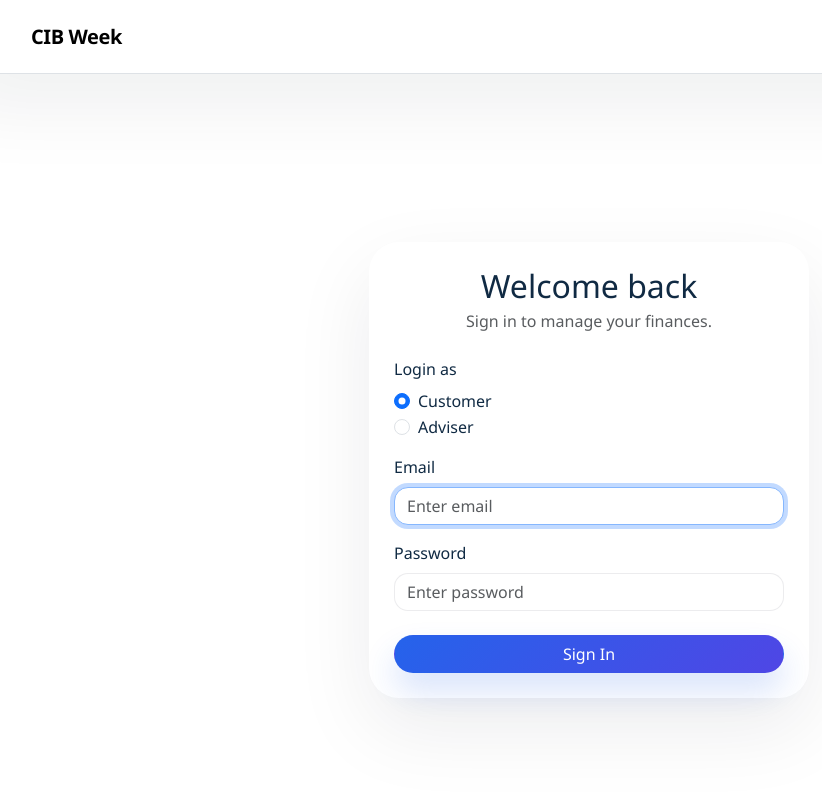
After one commit to OscarPorter/cib-week, a Flask app: page /login in a window 1280 px wide. The commit adds this page. Shown: the whole page, without its empty margins (51-873 px from the left). Run offline with Flask 3, Linux system fonts and the light colour scheme.

Commit message:
added login system and css

```diff
--- a/routes.py
+++ b/routes.py
@@ -1,10 +1,64 @@
-from flask import render_template, request, redirect, url_for, session, flash
+from flask import render_template, request, redirect, url_for, session, flash, make_response
 from werkzeug.security import generate_password_hash, check_password_hash
 from datetime import datetime
 from database import get_db
+from functools import wraps
+
+def no_cache(f):
+    @wraps(f)
+    def decorated_function(*args, **kwargs):
+        response = make_response(f(*args, **kwargs))
+        response.headers['Cache-Control'] = 'no-store, no-cache, must-revalidate, max-age=0'
+        response.headers['Pragma'] = 'no-cache'
+        response.headers['Expires'] = '0'
+        return response
+    return decorated_function
 
 def register_routes(app):
 
     @app.route('/')
+    @no_cache
     def index():
+        if 'user_id' not in session: return redirect(url_for('login'))
+
         return render_template('index.html')
+
+    @app.route('/login', methods=['GET', 'POST'])
+    def login():
+        if request.method == 'POST':
+            db = get_db()
+            user_type = request.form.get('user_type', 'customer')
+            email = request.form.get('email', '').strip()
+            password = request.form.get('password', '')
+            user = None
+            role = None
+
+            if user_type == 'adviser':
+                user = db.execute('SELECT * FROM advisers WHERE email = ?', (email,)).fetchone()
+                role = 'adviser'
+            else:
+                user = db.execute('SELECT * FROM customers WHERE email = ?', (email,)).fetchone()
+                role = 'customer'
+
+            if user and check_password_hash(user['password'], password):
+                session_data = {
+                    'user_id': user['adviser_id'] if role == 'adviser' else user['customer_id'],
+                    'username': user['name'],
+                    'role': role,
+                    'is_manager': bool(user['is_manager']) if role == 'adviser' else False
+                }
+                session.update(session_data)
+
+                if role == 'adviser' and session_data['is_manager']:
+                    flash('Welcome manager. Your adviser account has is_manager access.', 'success')
+
+                return redirect(url_for('index'))
+
+            flash('Invalid email or password. Please try again.', 'danger')
+        return render_template('login.html')
+
+    @app.route('/logout')
+    def logout():
+        session.clear()
+        flash('You have been logged out.', 'success')
+        return redirect(url_for('login'))
--- a/static/style.css
+++ b/static/style.css
@@ -0,0 +1,232 @@
+:root {
+    color-scheme: light;
+    --bg: #edf7ff;
+    --surface: rgba(255,255,255,0.78);
+    --surface-strong: rgba(241,249,255,0.88);
+    --text: #102a43;
+    --muted: #627d9c;
+    --primary: #2563eb;
+    --primary-soft: #dbeafe;
+    --success: #14b8a6;
+    --danger: #dc2626;
+    --border: rgba(37,99,235,0.16);
+}
+
+* {
+    box-sizing: border-box;
+}
+
+body {
+    margin: 0;
+    min-height: 100vh;
+    font-family: "Segoe UI", Tahoma, Geneva, Verdana, sans-serif;
+    background: radial-gradient(circle at top left, rgba(56,189,248,0.16), transparent 30%),
+                radial-gradient(circle at bottom right, rgba(34,197,94,0.10), transparent 28%),
+                linear-gradient(180deg, var(--bg) 0%, #eef7ff 100%);
+    color: var(--text);
+    transition: background-color 0.3s ease, color 0.3s ease;
+}
+
+.bg-soft {
+    background: none;
+}
+
+.navbar {
+    min-height: 74px;
+    background: rgba(255,255,255,0.86);
+    border-bottom: 1px solid rgba(37,99,235,0.12);
+    box-shadow: 0 26px 80px rgba(15, 23, 42, 0.08);
+    backdrop-filter: blur(14px);
+    transition: background-color 0.3s ease, border-color 0.3s ease;
+}
+
+.navbar-brand {
+    font-weight: 800;
+    letter-spacing: -0.02em;
+}
+
+.main-content {
+    padding-top: 104px;
+    padding-bottom: 48px;
+}
+
+.page-heading {
+    font-size: clamp(2rem, 2.6vw, 2.4rem);
+    letter-spacing: -0.04em;
+    color: #0f172a;
+}
+
+.status-pill {
+    border-radius: 999px;
+    font-size: 0.82rem;
+    font-weight: 600;
+    padding: 0.55rem 1rem;
+    background: linear-gradient(135deg, rgba(37,99,235,0.12), rgba(37,99,235,0.04));
+    color: #1d4ed8;
+    border: 1px solid rgba(37,99,235,0.12);
+}
+
+.card-surface,
+.parking-card,
+.login-card {
+    background: var(--surface);
+    border: 1px solid rgba(255,255,255,0.55);
+    box-shadow: 0 30px 80px rgba(15, 23, 42, 0.08);
+    border-radius: 30px;
+    backdrop-filter: blur(18px);
+}
+
+.card-surface {
+    padding: 1.75rem;
+}
+
+.parking-card {
+    padding: 1.45rem;
+}
+
+.parking-grid {
+    display: grid;
+    grid-template-columns: repeat(auto-fit, minmax(70px, 1fr));
+    gap: 14px;
+    margin-top: 1.35rem;
+}
+
+.spot {
+    min-height: 96px;
+    display: flex;
+    align-items: center;
+    justify-content: center;
+    border-radius: 22px;
+    font-weight: 700;
+    font-size: 0.95rem;
+    transition: transform 0.2s ease, box-shadow 0.2s ease, opacity 0.2s ease, background-color 0.2s ease;
+    user-select: none;
+    border: 1px solid transparent;
+    position: relative;
+    overflow: hidden;
+}
+
+.spot::before {
+    content: "";
+    position: absolute;
+    inset: 0;
+    background: radial-gradient(circle at top left, rgba(255,255,255,0.45), transparent 40%);
+    opacity: 0.65;
+    pointer-events: none;
+}
+
+.spot.available {
+    background: linear-gradient(180deg, #ecfdf5 0%, #d1fae5 100%);
+    color: #0f5132;
+    border: 1px solid rgba(34,197,94,0.18);
+    cursor: pointer;
+}
+
+.spot.available:hover {
+    transform: translateY(-3px) scale(1.02);
+    box-shadow: 0 22px 38px rgba(37,99,235,0.14);
+}
+
+.spot.occupied {
+    background: linear-gradient(180deg, #fff1f2 0%, #fee2e2 100%);
+    color: #991b1b;
+    border: 1px solid rgba(248,113,113,0.24);
+    cursor: not-allowed;
+    opacity: 0.96;
+}
+
+.spot.selected {
+    background: linear-gradient(135deg, #2563eb 0%, #5b21b6 100%);
+    color: #ffffff;
+    border-color: rgba(37,99,235,0.4);
+    box-shadow: 0 22px 40px rgba(37,99,235,0.22);
+    transform: translateY(-2px);
+}
+
+.spot-label {
+    display: block;
+    margin-top: 0.4rem;
+    font-size: 0.75rem;
+    color: var(--muted);
+}
+
+.form-control,
+.btn,
+.table {
+    border-radius: 16px;
+}
+
+.form-control {
+    border: 1px solid rgba(15,23,42,0.08);
+    box-shadow: inset 0 1px 0 rgba(255,255,255,0.6);
+    background: #ffffff;
+}
+
+.btn-primary {
+    background: linear-gradient(135deg, #2563eb, #4f46e5);
+    border-color: transparent;
+    box-shadow: 0 18px 32px rgba(37,99,235,0.18);
+}
+
+.btn-outline-primary {
+    border-radius: 999px;
+    border-color: rgba(37,99,235,0.18);
+    color: #2563eb;
+}
+
+.table {
+    background: rgba(255,255,255,0.95);
+}
+
+.table thead th {
+    background: rgba(37,99,235,0.06);
+    border-bottom: 1px solid rgba(37,99,235,0.10);
+    color: #102a43;
+}
+
+.table tbody tr {
+    border-bottom: 1px solid rgba(37,99,235,0.06);
+}
+
+.table tbody tr:hover {
+    background: rgba(37,99,235,0.05);
+}
+
+.table thead th,
+.table tbody td {
+    vertical-align: middle;
+}
+
+.table-responsive {
+    border-radius: 24px;
+    overflow: hidden;
+}
+
+.login-card {
+    max-width: 440px;
+    margin: 2.5rem auto;
+    padding: 1.75rem;
+    border-radius: 30px;
+}
+
+.login-card .form-control {
+    border-radius: 14px;
+}
+
+.login-card .btn {
+    border-radius: 999px;
+}
+
+.alert-custom {
+    border-radius: 16px;
+    border: 1px solid rgba(37,99,235,0.16);
+    background: rgba(37,99,235,0.08);
+    color: #0f172a;
+}
+
+footer {
+    margin-top: 2rem;
+    color: var(--muted);
+    text-align: center;
+    font-size: 0.9rem;
+}
--- a/templates/base.html
+++ b/templates/base.html
@@ -0,0 +1,32 @@
+<!DOCTYPE html>
+<html lang="en">
+<head>
+    <meta charset="UTF-8">
+    <meta name="viewport" content="width=device-width, initial-scale=1.0">
+    <title>{% block title %}Personal Finance Management System{% endblock %}</title>
+    <link href="https://cdn.jsdelivr.net/npm/bootstrap@5.3.2/dist/css/bootstrap.min.css" rel="stylesheet">
+    <link rel="stylesheet" href="{{ url_for('static', filename='style.css') }}">
+</head>
+<body class="bg-soft">
+    <nav class="navbar navbar-expand-lg navbar-light bg-white border-bottom mb-4">
+        <div class="container">
+            <a class="navbar-brand" href="{{ url_for('index') }}">CIB Week</a>
+            <div class="d-flex align-items-center">
+                {% if session.get('username') %}
+                    <span class="me-3 text-muted">Signed in as <strong>{{ session.get('username') }}</strong></span>
+                    {% if session.get('role') %}
+                        <span class="badge bg-info text-dark text-uppercase me-2">{{ session.get('role') }}</span>
+                    {% endif %}
+                    {% if session.get('is_manager') %}
+                        <span class="badge bg-success me-3">Manager</span>
+                    {% endif %}
+                    <a href="{{ url_for('logout') }}" class="btn btn-outline-danger btn-sm">Logout</a>
+                {% endif %}
+            </div>
+        </div>
+    </nav>
+    {% block body %}{% endblock %}
+    <script src="https://cdn.jsdelivr.net/npm/bootstrap@5.3.2/dist/js/bootstrap.bundle.min.js"></script>
+    {% block scripts %}{% endblock %}
+</body>
+</html>
--- a/templates/index.html
+++ b/templates/index.html
@@ -1,5 +1,5 @@
 <!DOCTYPE html>
-
+{% extends 'base.html' %}
 <html lang="en">
   <head>
     <meta charset="UTF-8">
--- /dev/null
+++ b/templates/login.html
@@ -0,0 +1,44 @@
+{% extends 'base.html' %}
+{% block title %}Login{% endblock %}
+{% block body %}
+<main class="container main-content">
+    <div class="login-card bg-white p-4">
+        <div class="text-center mb-4">
+            <h2 class="mb-1">Welcome back</h2>
+            <p class="text-muted mb-0">Sign in to manage your finances.</p>
+        </div>
+        {% with messages = get_flashed_messages(with_categories=true) %}
+            {% if messages %}
+                {% for category, message in messages %}
+                    <div class="alert alert-custom alert-dismissible fade show" role="alert">
+                        {{ message }}
+                        <button type="button" class="btn-close" data-bs-dismiss="alert" aria-label="Close"></button>
+                    </div>
+                {% endfor %}
+            {% endif %}
+        {% endwith %}
+        <form method="post">
+            <div class="mb-3">
+                <label class="form-label">Login as</label>
+                <div class="form-check">
+                    <input class="form-check-input" type="radio" name="user_type" id="customerRadio" value="customer" checked>
+                    <label class="form-check-label" for="customerRadio">Customer</label>
+                </div>
+                <div class="form-check">
+                    <input class="form-check-input" type="radio" name="user_type" id="adviserRadio" value="adviser">
+                    <label class="form-check-label" for="adviserRadio">Adviser</label>
+                </div>
+            </div>
+            <div class="mb-3">
+                <label class="form-label">Email</label>
+                <input name="email" type="email" class="form-control" placeholder="Enter email" required autofocus>
+            </div>
+            <div class="mb-4">
+                <label class="form-label">Password</label>
+                <input name="password" type="password" class="form-control" placeholder="Enter password" required>
+            </div>
+            <button type="submit" class="btn btn-primary w-100">Sign In</button>
+        </form>
+    </div>
+</main>
+{% endblock %}
```
